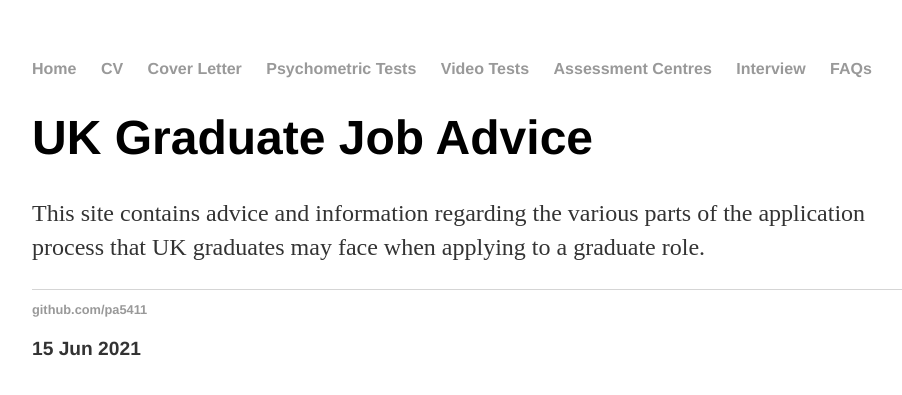
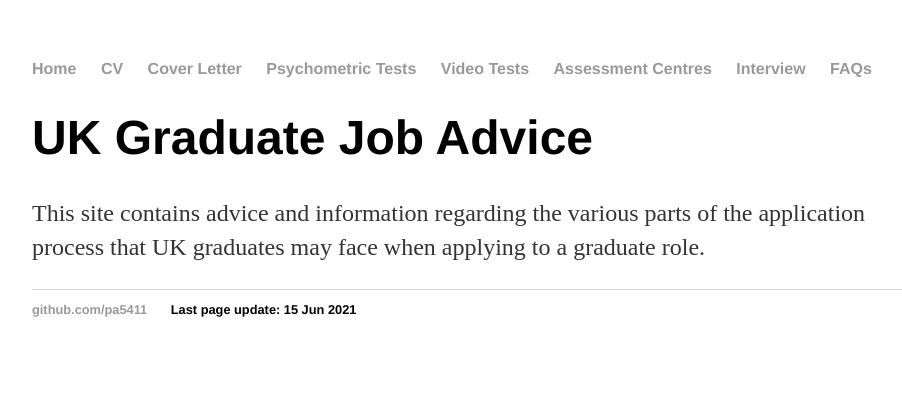
Before and after one commit to pa5411/Graduate-Job-Help, a Jekyll site: the page built from index.html, in a window 1280 px wide. Shown: the top 395 px of the page, without its empty margins (160-1062 px from the left). Built offline with Jekyll 4.4.1, drawn with Linux system fonts in a browser that asks for light colours.

Commit message:
Update default.html

```diff
--- a/_layouts/default.html
+++ b/_layouts/default.html
@@ -26,7 +26,7 @@
                         <footer>
                         <ul>
                                 <li><a href="https://github.com/pa5411">github.com/pa5411</a></li>
-				<li><p class="meta">{{ page.date | date_to_string }}</p></li>
+				<li>Last page update: {{ page.date | date_to_string }}</li>
                         </ul>
                         </footer>
                 </body>
```
